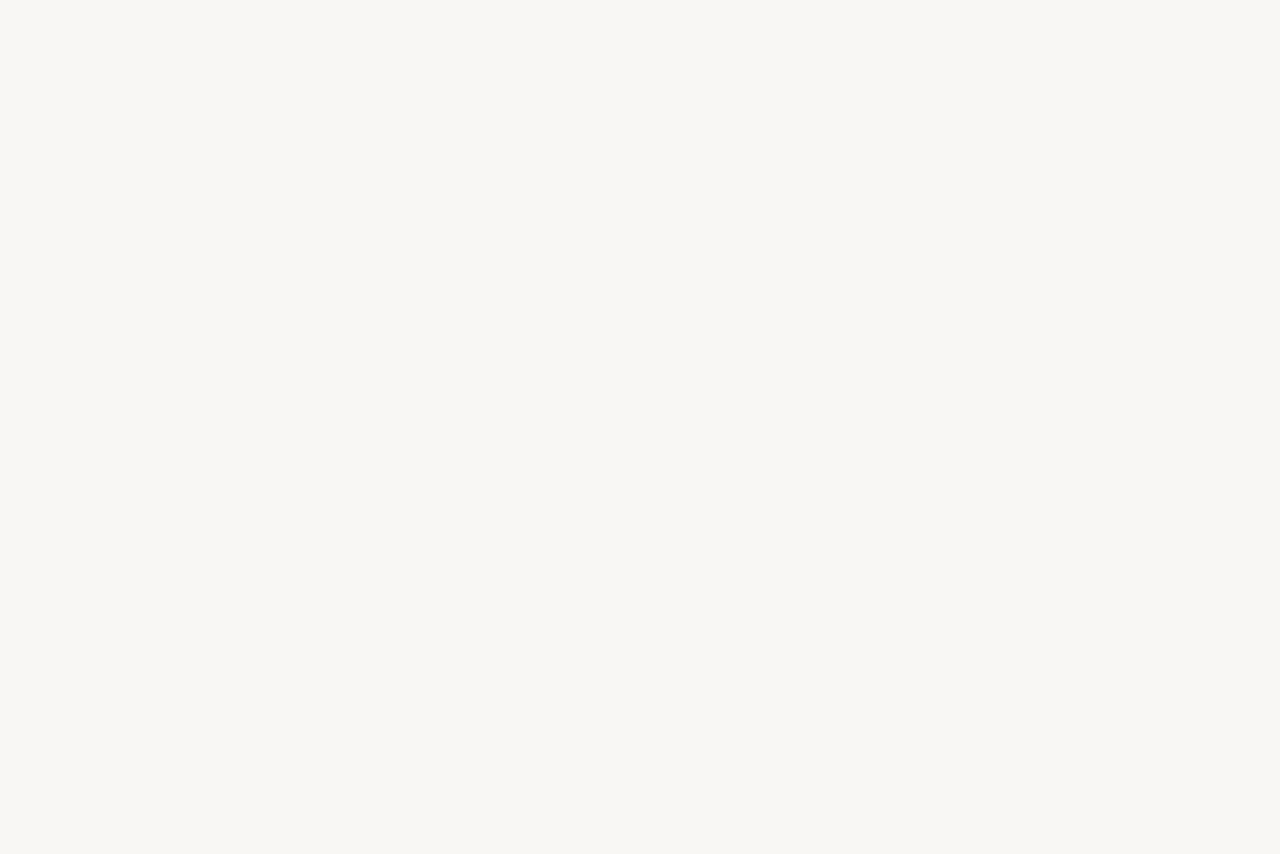
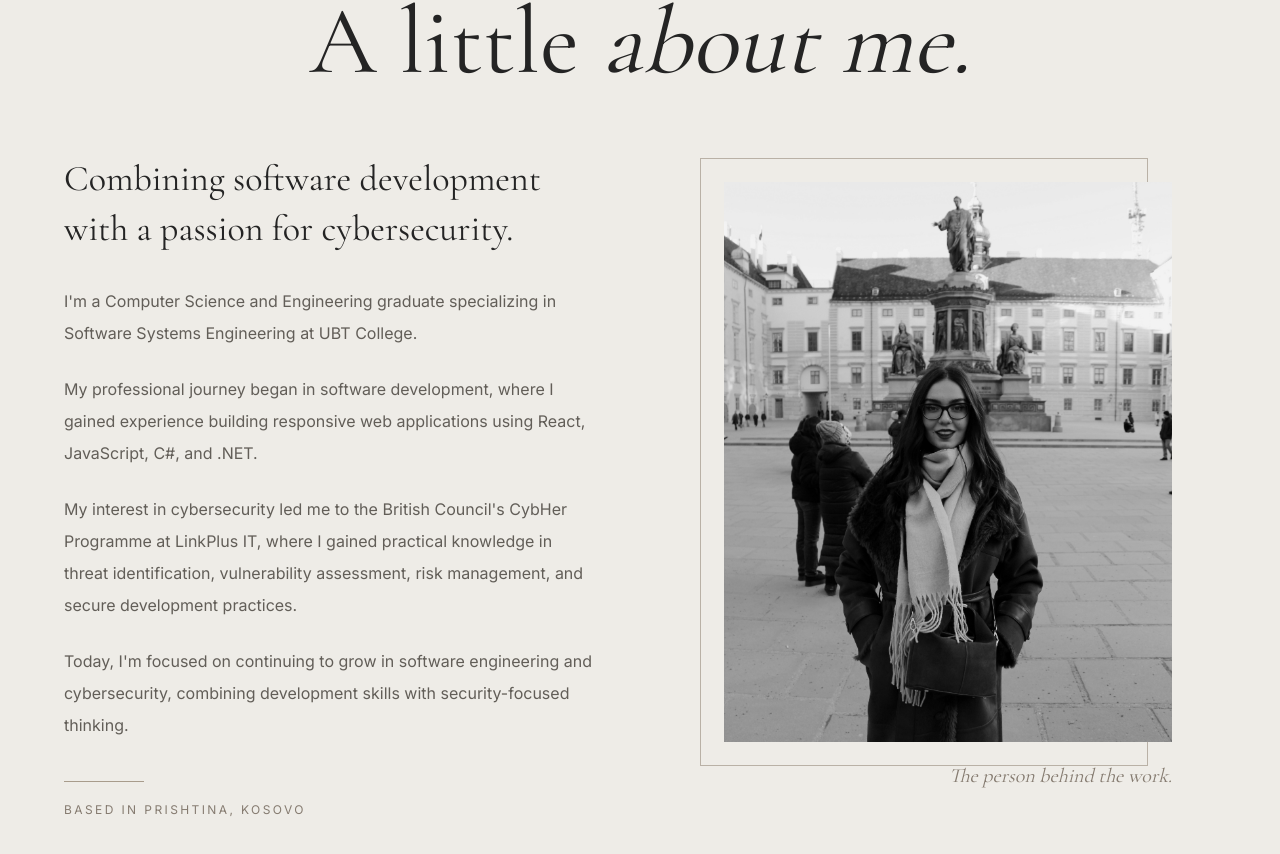
Before and after one commit to LaidaR3/my-portfolio, a Next.js app: page / in a window 1280 px wide. Shown: the part 1159-2013 px from the top of the page. Before the commit the page ends 989 px from the top, so only its background shows below. Built offline with nearby package versions, Linux system fonts and the light colour scheme.

Commit message:
Add About Me section

```diff
--- /dev/null
+++ b/app/components/About.tsx
@@ -0,0 +1,92 @@
+
+import Image from "next/image";
+
+export default function About() {
+  return (
+    <section
+      id="about"
+      className="bg-[#EEECE7] px-6 py-24 md:px-12 md:py-32"
+    >
+      <div className="mx-auto max-w-6xl">
+        {/* Section heading */}
+        <div className="mb-16 text-center">
+          <p className="mb-5 text-[11px] uppercase tracking-[0.3em] text-[#857B70]">
+            01 / Introduction
+          </p>
+
+          <h2 className="font-editorial text-6xl leading-none md:text-8xl">
+            A little <span className="italic">about me.</span>
+          </h2>
+        </div>
+
+        {/* About content */}
+        <div className="grid items-center gap-14 md:grid-cols-2 md:gap-20">
+          {/* Text */}
+          <div>
+            <p className="font-editorial mb-8 text-3xl leading-snug md:text-4xl">
+              Combining software development with
+              a passion for cybersecurity.
+            </p>
+
+            <div className="space-y-6 text-sm leading-8 text-[#625E58] md:text-base">
+              <p>
+                I'm a Computer Science and Engineering graduate
+                specializing in Software Systems Engineering
+                at UBT College.
+              </p>
+
+              <p>
+                My professional journey began in software
+                development, where I gained experience
+                building responsive web applications
+                using React, JavaScript, C#, and .NET.
+              </p>
+
+              <p>
+                My interest in cybersecurity led me to
+                the British Council's CybHer Programme
+                at LinkPlus IT, where I gained practical
+                knowledge in threat identification,
+                vulnerability assessment, risk management,
+                and secure development practices.
+              </p>
+
+              <p>
+                Today, I'm focused on continuing to grow
+                in software engineering and cybersecurity,
+                combining development skills with
+                security-focused thinking.
+              </p>
+            </div>
+
+            {/* Decorative line */}
+            <div className="mt-10 h-px w-20 bg-[#A89C8C]" />
+
+            <p className="mt-5 text-xs uppercase tracking-[0.2em] text-[#857B70]">
+              Based in Prishtina, Kosovo
+            </p>
+          </div>
+
+          {/* Portrait */}
+          <div className="relative mx-auto w-full max-w-md">
+            <div className="absolute -left-4 -top-4 h-full w-full border border-[#B9B1A6] md:-left-6 md:-top-6" />
+
+            <div className="relative aspect-[4/5] overflow-hidden bg-[#DDD8D0]">
+              <Image
+                src="/images/LaidaR-Image.jpg"
+                alt="Laida Rusinovci"
+                fill
+                sizes="(max-width: 768px) 100vw, 50vw"
+                className="object-cover grayscale transition duration-700 hover:grayscale-0"
+              />
+            </div>
+
+            <p className="mt-5 text-right font-editorial text-xl italic text-[#857B70]">
+              The person behind the work.
+            </p>
+          </div>
+        </div>
+      </div>
+    </section>
+  );
+}
--- a/app/page.tsx
+++ b/app/page.tsx
@@ -1,12 +1,15 @@
 
 import Navbar from "./components/Navbar";
 import Hero from "./components/Hero";
+import About from "./components/About";
+
 
 export default function Home() {
   return (
     <main className="min-h-screen bg-[#F8F7F4] text-[#242424]">
       <Navbar />
       <Hero />
+      <About />
     </main>
   );
 }
```
